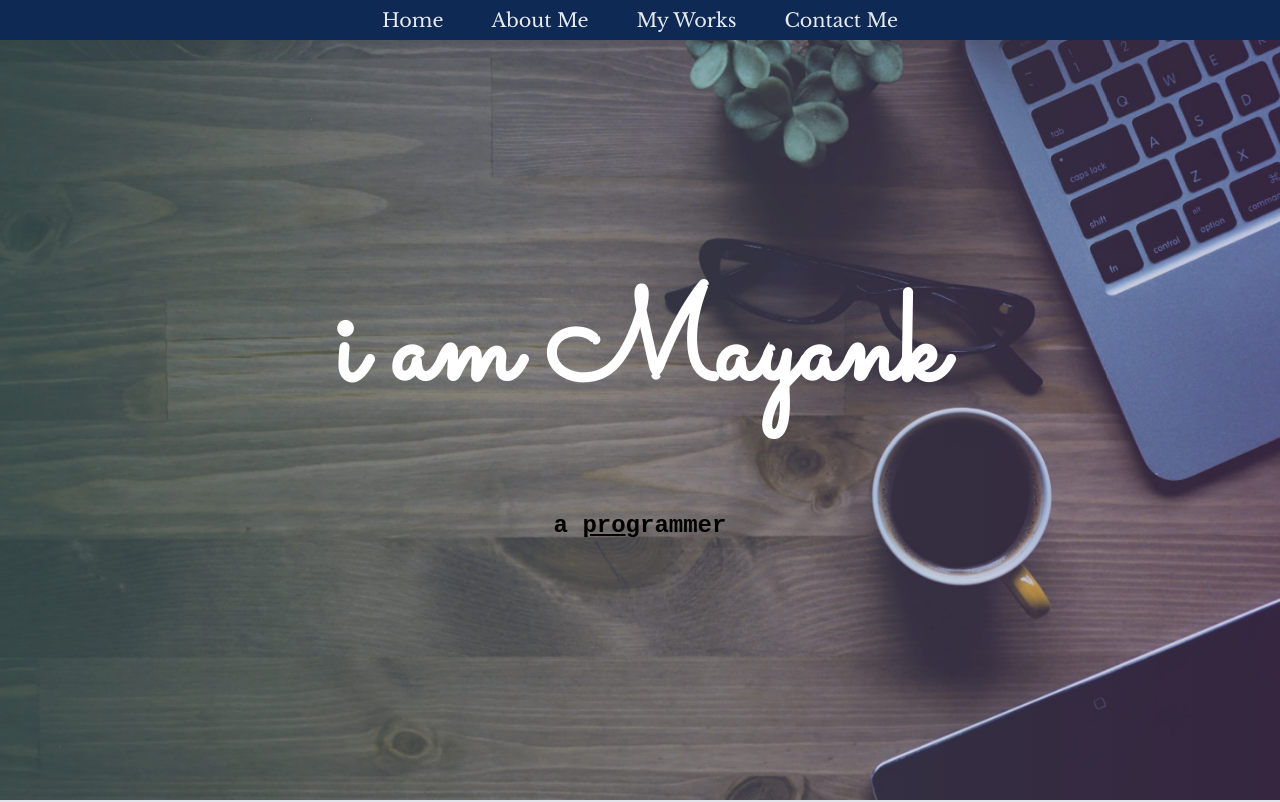
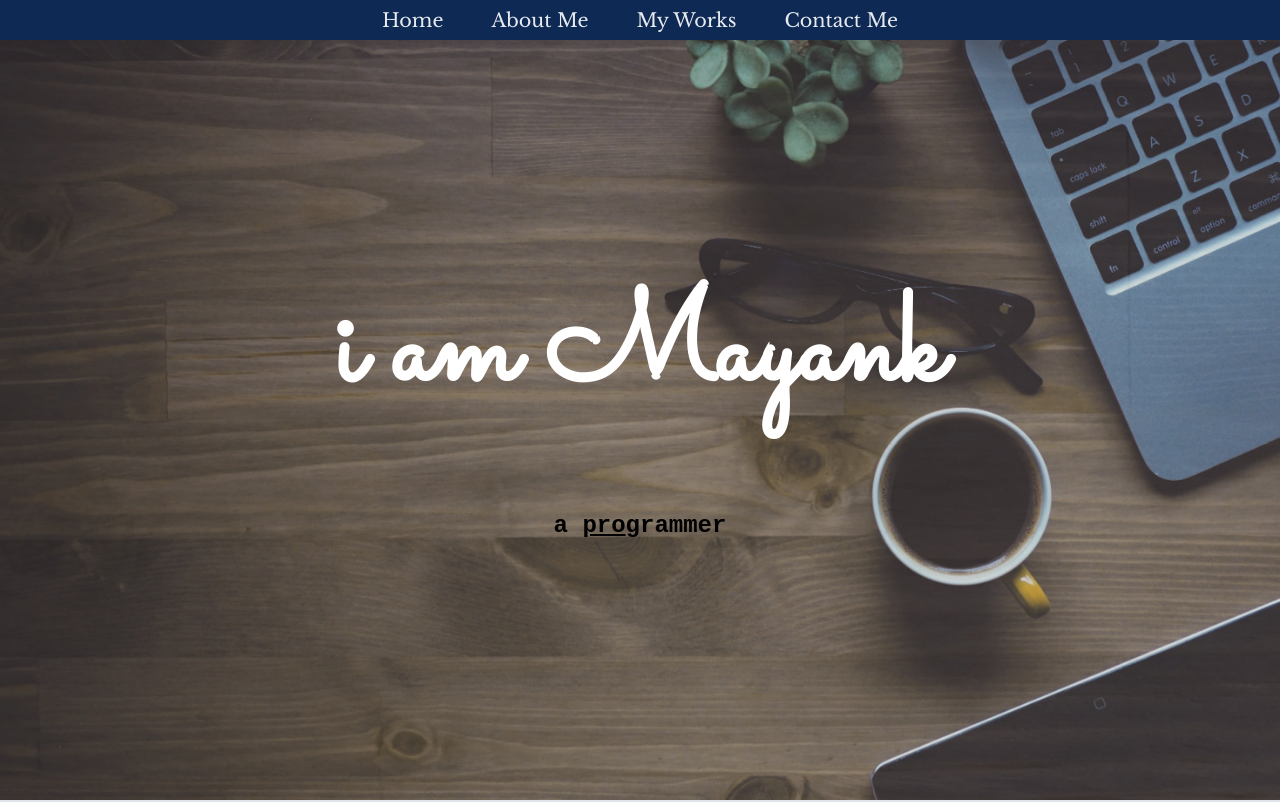
Before and after one commit to mynk30/my-first-portfolio, a plain HTML site: page index.html in a window 1280 px wide. Shown: the top 802 px of the page. Drawn offline with nearby package versions, Linux system fonts and the light colour scheme; a web font is replaced by a local one.

Commit message:
Update style.css
hero background change

```diff
--- a/css/style.css
+++ b/css/style.css
@@ -85,7 +85,7 @@
     background: -webkit-linear-gradient(to right, #49a09d, #5f2c82);
     background: linear-gradient(to right, #49a09d, #5f2c82);
 
-    /* background: url('/images/hero-banner.jpg'); */
+    background: url('/images/hero-banner.jpg');
 
     position: relative;
     left: 0;
```
